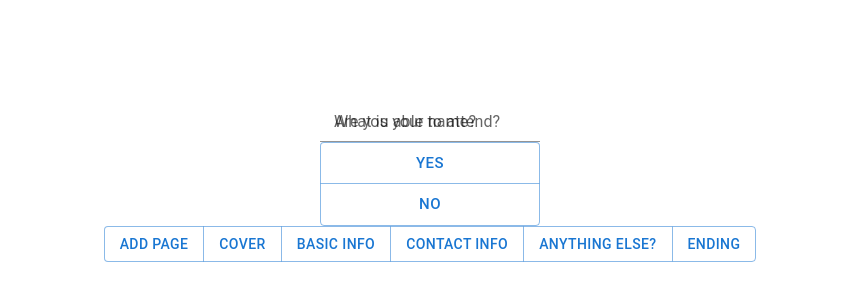
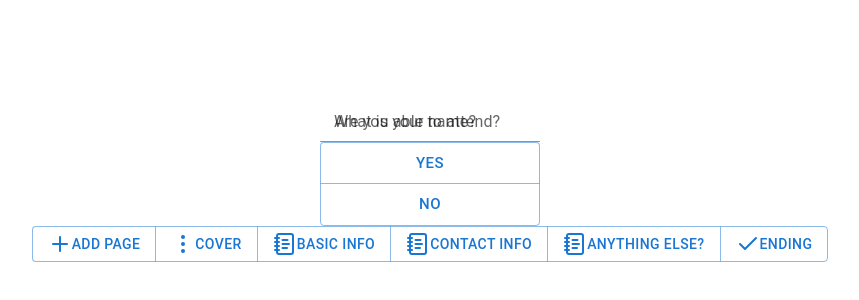
Before and after one commit to robertbglaser/Fillout, a React (Vite) app: page / in a window 1280 px wide. Shown: the part 222-522 px from the top of the page, without its empty margins (210-1069 px from the left). Built offline with nearby package versions, Linux system fonts and the light colour scheme.

Commit message:
added icons to the footer.  Working on contextmenu

```diff
--- a/package.json
+++ b/package.json
@@ -14,6 +14,8 @@
     "@emotion/styled": "^11.14.0",
     "@mui/material": "^7.1.1",
     "@mui/styled-engine-sc": "^7.1.1",
+    "lucide": "^0.517.0",
+    "lucide-react": "^0.517.0",
     "react": "^19.1.0",
     "react-dom": "^19.1.0",
     "styled-components": "^6.1.19"
--- /dev/null
+++ b/src/components/ContextMenu.jsx
@@ -0,0 +1,57 @@
+import React,{Children, useState} from 'react'
+import styles from './ContextMenu.module.css'
+
+const ContextMenu = () => {
+
+    <h1>inside of context menu</h1>
+//  const[isVisible, setIsVisible] = useState=(false)
+//  const [position, setPosition] = useState({ x: 0, y: 0 })
+
+//  const items =['Set as first page', 'Rename', 'Copy', 'Duplicate', 'Delete']
+
+//     const contextMenuHandler =(e) =>{
+//         e.prevent.Default()
+//         setIsVisible(true)
+//         setPosition({x:e.clientX, y:e.clientY})
+
+//     }
+//     const onkeyDownHandler=(e)=>{
+//         if(e.code === 'Escape'){
+//             setIsVisible(false)
+//         }
+//     }
+
+//   return (
+//     <div onContextMenu={contextMenuHandler}>{Children}
+//     {isVisible && (
+//        <ul
+//        style={{left:position.x, top:position.y}}
+//        className={styles.contextMenu}>
+//           {items.map((item)=>{
+//             return (
+//                 <li
+//                 key={item.id}
+//                 onClick={()=>{
+//                     setIsVisible(false)
+//                     onItemClicked(item)
+//                 }} >
+//                     {item.caption}
+//                 </li>
+//             )
+//           }
+
+//         )}
+
+
+//        </ul>
+
+
+
+
+//     )}
+
+//     </div>
+//   )
+}
+
+export default ContextMenu
--- /dev/null
+++ b/src/components/ContextMenu.module.css
@@ -0,0 +1,20 @@
+.contextMenu{
+    position:absolute;
+    background-color:black;
+    margin:0;
+    padding:0;
+    min-width:150px;
+    border-radius:4px;
+    box-shadow: 2px, 2px, 6px; rgb:(209, 209, 209);
+}
+
+.contextMenu > li{
+    cursor: pointer;
+    list-style-type:none;
+    font-size:12pt;
+    text-align:right;
+}
+
+.contextMenu>li :hover{
+    background-color:gray;
+}
--- a/src/components/Footer.jsx
+++ b/src/components/Footer.jsx
@@ -1,15 +1,53 @@
 import React from 'react'
 import { Button, ButtonGroup, FormControl, InputLabel,Input } from '@mui/material';
+import ContextMenu from './ContextMenu';
+import { createIcons, icons } from 'lucide';
+import { Check, EllipsisVertical, Plus, NotebookText } from 'lucide-react';
+
+createIcons({ icons });
+
+
 
 const Footer = () => {
 
-    const menuItems =['Add Page','Cover', 'Basic Info', 'Contact Info', 'Anything Else?', 'Ending']
+    const buttons=[
+        {
+        text:'Add Page',
+        icon: <Plus />,
+    },
+    {
+        text:'Cover',
+        icon: <EllipsisVertical />,
+    },
+     {
+        text:'Basic Info',
+        icon: <NotebookText/>,
+    },
+    {
+        text:'Contact Info',
+        icon: <NotebookText/>,
+    },
+    {
+        text:'Anything Else?',
+        icon: <NotebookText/>,
+    },
+    {
+        text:'Ending',
+        icon: <Check/>,
+    },
+    ]
+
   return (
     <div>
         <ButtonGroup variant="outlined">
-      {menuItems.map((desc)=>{
+    {buttons.map((desc)=>{
         return(
-         <Button>{desc}</Button>
+         <Button
+         >
+          {desc.icon}
+          {desc.text}
+
+         </Button>
         )
       })}
         </ButtonGroup>
```
Also changed, not shown: 1 other file (tests, documents, lock files or other folders).
